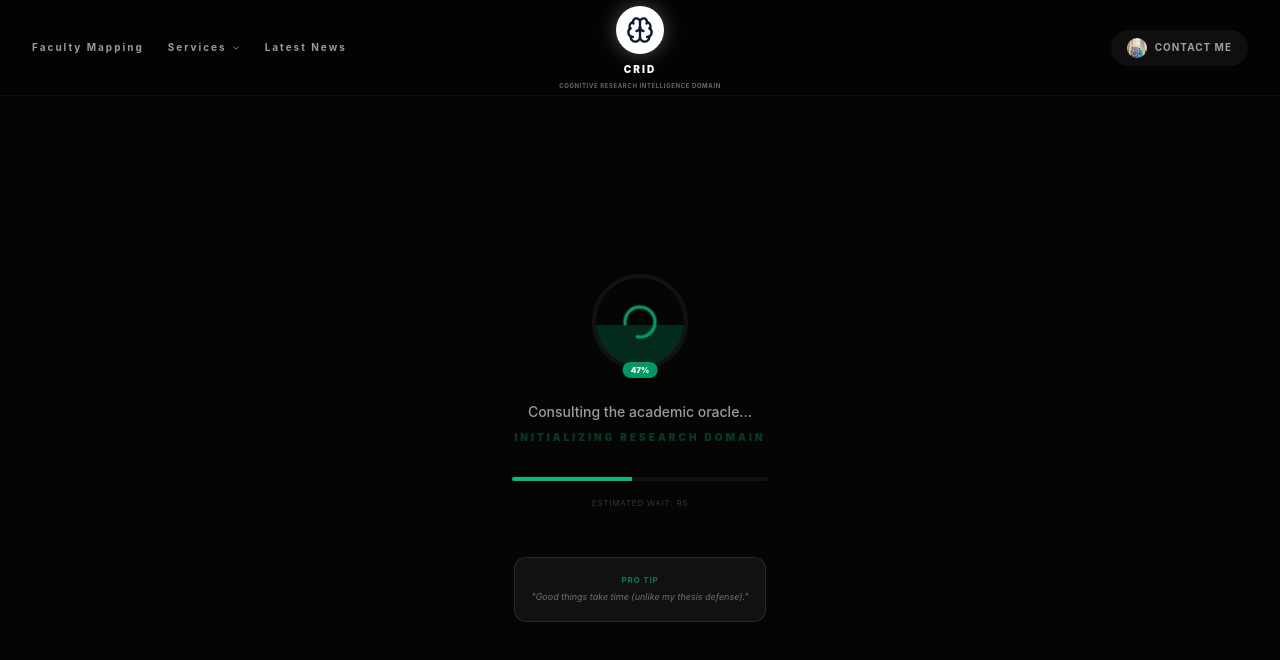
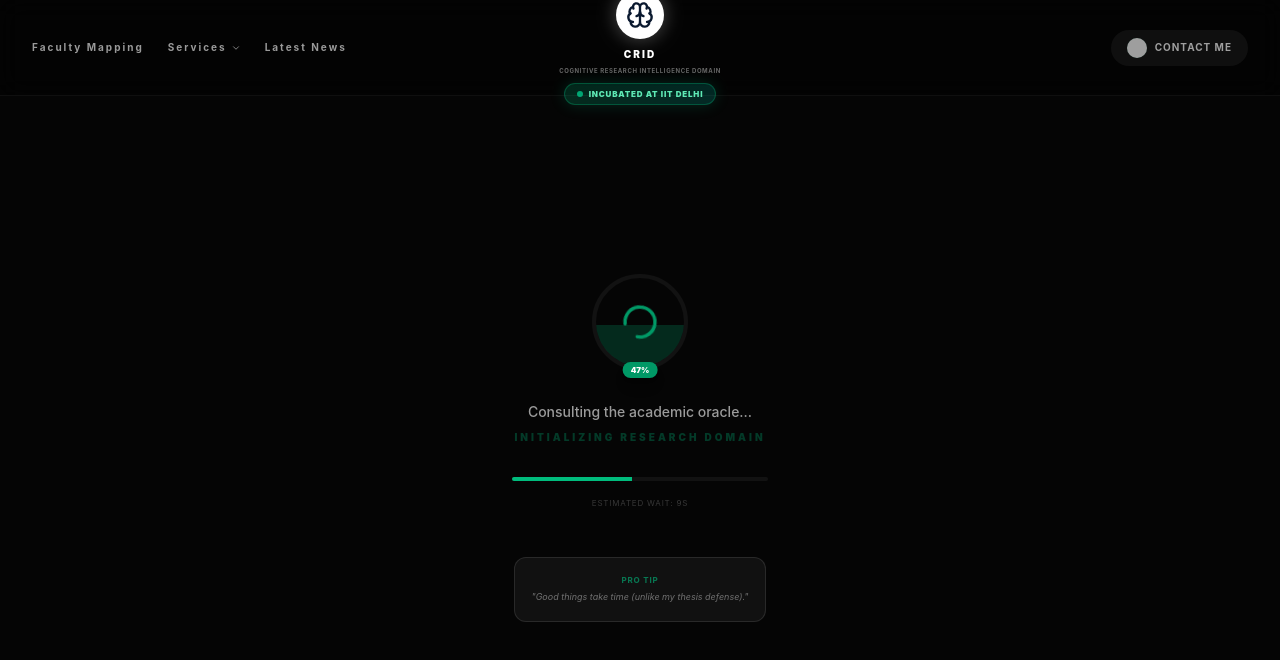
Before and after one commit to sigmamind20598/CRID-SIGMA-MIND, a React (Vite) app: page / in a window 1280 px wide. Shown: the top 660 px of the page. Built offline with nearby package versions, Linux system fonts and the light colour scheme; grey boxes are pictures that could not be loaded.

Commit message:
feat: Add IIT Delhi incubation badge
Adds a visual indicator to the dashboard footer highlighting its incubation at IIT Delhi.

```diff
--- a/src/App.tsx
+++ b/src/App.tsx
@@ -421,6 +421,10 @@
           <span className="text-[6px] font-bold tracking-[0.1em] text-white/40 uppercase mt-1 text-center whitespace-nowrap">
             Cognitive Research Intelligence Domain
           </span>
+          <div className="mt-2 px-3 py-1 bg-gradient-to-r from-emerald-500/20 to-teal-500/20 border border-emerald-500/30 rounded-full flex items-center gap-1.5 shadow-[0_0_15px_rgba(16,185,129,0.2)]">
+            <span className="w-1.5 h-1.5 rounded-full bg-emerald-400 animate-pulse"></span>
+            <span className="text-[8px] font-black tracking-widest text-emerald-300 uppercase">Incubated at IIT Delhi</span>
+          </div>
         </div>
 
         <div className="flex-1 flex items-center justify-end gap-6">
```
Also changed, not shown: public/sarthak.jpg (deleted).
